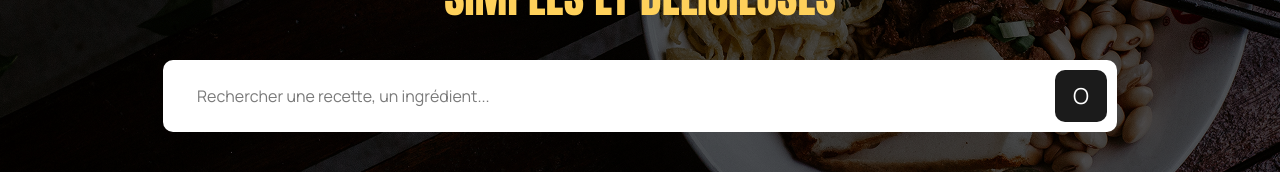
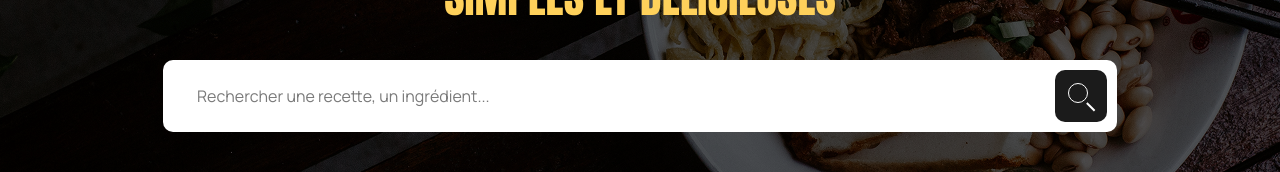
Before and after one commit to Kiingsora/Les-petits-plats, a Next.js app: page / in a window 1280 px wide. Shown: the part 342-514 px from the top of the page. Built offline with nearby package versions, Linux system fonts and the light colour scheme.

Commit message:
Amélioration du composant Header : refactorisation du bouton de recherche pour inclure un aria-label et ajout de styles pour représenter une loupe.

```diff
--- a/components/Filters/Filters.module.css
+++ b/components/Filters/Filters.module.css
@@ -15,8 +15,6 @@
 }
 
 .filters {
-  position: relative;
-  z-index: 2;
   display: grid;
   grid-template-columns: repeat(3, minmax(0, 195px)) minmax(0, 1fr);
   align-items: start;
@@ -64,10 +62,6 @@
   transform: translateY(-3px) rotate(45deg);
 }
 
-.filter[open] {
-  z-index: 10;
-}
-
 .filter[open] > summary::after {
   transform: translateY(3px) rotate(225deg);
 }
@@ -78,7 +72,7 @@
   border-radius: 11px;
 }
 
-/* Le menu ouvert passe au-dessus des cartes sans les deplacer. */
+/* Un menu ferme masque son contenu ; ouvert, il repousse les cartes. */
 .filter:not([open]) > .filterContent {
   display: none;
 }
@@ -88,14 +82,35 @@
 }
 
 .filterContent {
-  position: absolute;
-  top: calc(100% - 8px);
-  left: 0;
-  right: 0;
+  position: relative;
   padding: 8px 0 16px;
   border-radius: 0 0 11px 11px;
   background: #fff;
-  box-shadow: 0 14px 20px rgb(0 0 0 / 7%);
+}
+
+/* La loupe reste dans le champ sans empecher la saisie. */
+.filterContent::before {
+  content: "";
+  position: absolute;
+  top: 18px;
+  right: 28px;
+  width: 12px;
+  height: 12px;
+  border: 1px solid #7a7a7a;
+  border-radius: 50%;
+  pointer-events: none;
+}
+
+.filterContent::after {
+  content: "";
+  position: absolute;
+  top: 31px;
+  right: 22px;
+  width: 8px;
+  height: 1px;
+  background: #7a7a7a;
+  transform: rotate(45deg);
+  pointer-events: none;
 }
 
 .filterContent input {
@@ -104,7 +119,7 @@
   min-width: 0;
   height: 38px;
   margin: 0 16px 16px;
-  padding: 8px;
+  padding: 8px 36px 8px 8px;
   border: 1px solid #c6c6c6;
   border-radius: 2px;
   background: #fff;
--- a/components/Header/Header.jsx
+++ b/components/Header/Header.jsx
@@ -8,7 +8,7 @@ export default function Header() {
             <h1>DECOUVREZ NOS RECETTES
                 DU QUOTIDIEN, SIMPLES ET DELICIEUSES</h1>
             <input type="text" placeholder="Rechercher une recette, un ingrédient..." />
-            <button>O</button>
+            <button type="button" aria-label="Rechercher"></button>
         </header>
     );
 }
--- a/components/Header/Header.module.css
+++ b/components/Header/Header.module.css
@@ -89,6 +89,7 @@
 }
 
 .header > button {
+  position: relative;
   grid-row: 2;
   grid-column: 1;
   align-self: center;
@@ -104,6 +105,33 @@
   font: inherit;
   font-size: 22px;
   cursor: pointer;
+}
+
+/* Cercle et manche de la loupe, sans image ni bibliotheque. */
+.header > button::before {
+  content: "";
+  position: absolute;
+  top: 50%;
+  left: 50%;
+  width: 18px;
+  height: 18px;
+  border: 1.5px solid currentColor;
+  border-radius: 50%;
+  transform: translate(-65%, -65%);
+  pointer-events: none;
+}
+
+.header > button::after {
+  content: "";
+  position: absolute;
+  top: calc(50% + 6px);
+  left: calc(50% + 6px);
+  width: 11px;
+  height: 1.5px;
+  background: currentColor;
+  transform: rotate(45deg);
+  transform-origin: left center;
+  pointer-events: none;
 }
 
 .header > button:hover {
```
